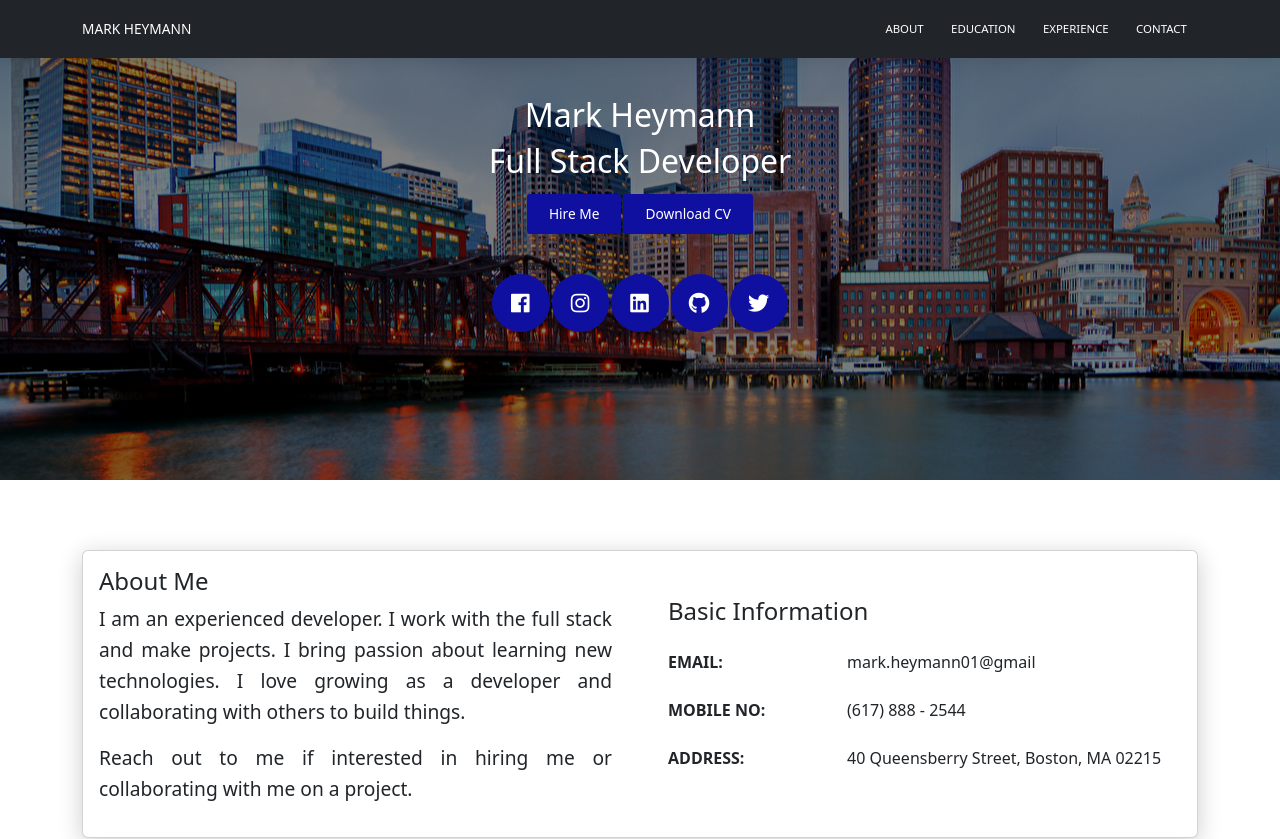
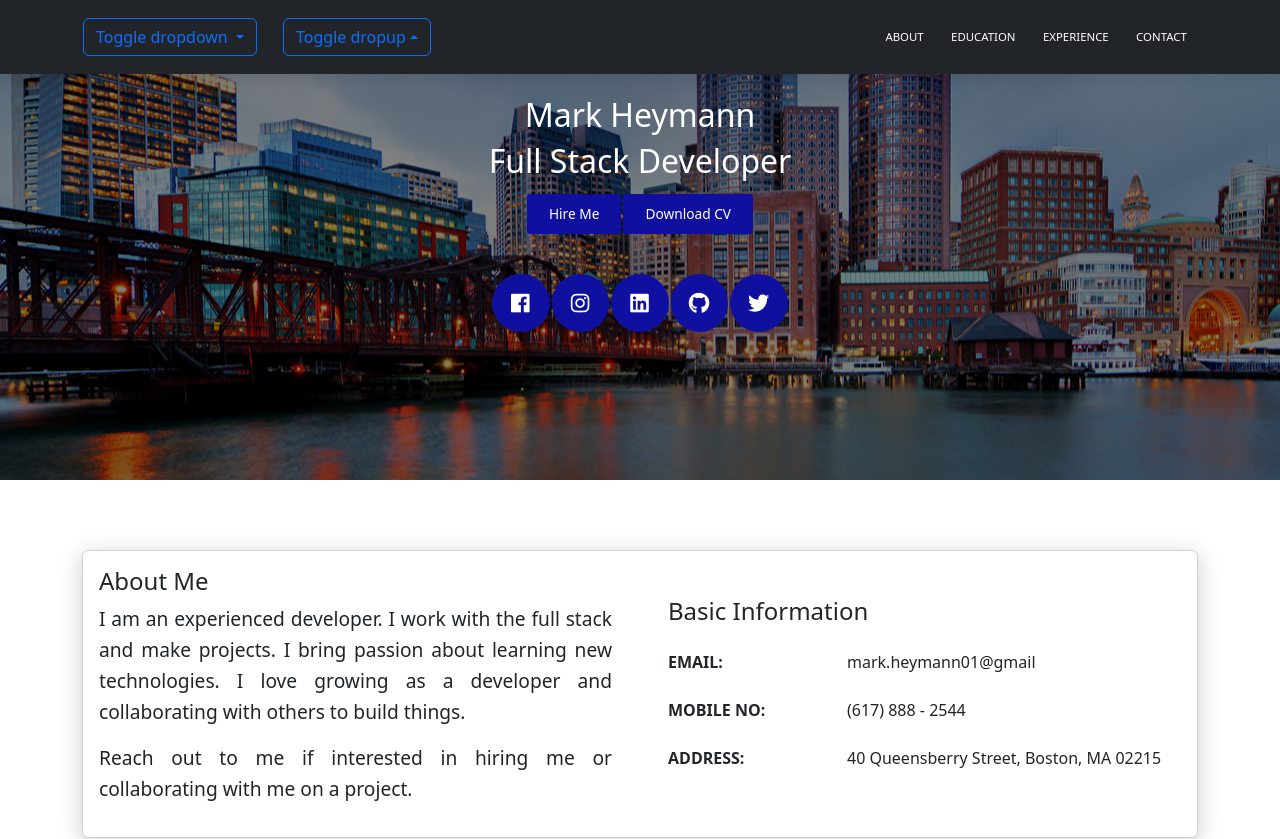
Before and after one commit to heymann-mark/heymann-mark.github.io, an Angular app: page / in a window 1280 px wide. Shown: the top 839 px of the page. Built offline with nearby package versions, Linux system fonts and the light colour scheme.

Commit message:
INtroduced ng-bootstrap for dropdown

```diff
--- a/angular.json
+++ b/angular.json
@@ -17,7 +17,8 @@
             "index": "src/index.html",
             "browser": "src/main.ts",
             "polyfills": [
-              "zone.js"
+              "zone.js",
+              "@angular/localize/init"
             ],
             "tsConfig": "tsconfig.app.json",
             "assets": [
@@ -91,7 +92,8 @@
           "options": {
             "polyfills": [
               "zone.js",
-              "zone.js/testing"
+              "zone.js/testing",
+              "@angular/localize/init"
             ],
             "tsConfig": "tsconfig.spec.json",
             "assets": [
--- a/package.json
+++ b/package.json
@@ -1,5 +1,5 @@
 {
-  "homepage" : "https://heymann-mark.github.io/",
+  "homepage": "https://heymann-mark.github.io/",
   "name": "heymann-mark.github.io",
   "version": "0.0.0",
   "scripts": {
@@ -22,6 +22,7 @@
     "@angular/platform-server": "^18.1.0",
     "@angular/router": "^18.1.0",
     "@angular/ssr": "^18.1.3",
+    "@ng-bootstrap/ng-bootstrap": "^17.0.0",
     "@popperjs/core": "^2.11.8",
     "aos": "^2.3.4",
     "bootstrap": "^5.3.3",
@@ -38,6 +39,7 @@
     "@angular-devkit/build-angular": "^18.1.3",
     "@angular/cli": "^18.1.3",
     "@angular/compiler-cli": "^18.1.0",
+    "@angular/localize": "^18.1.0",
     "@types/express": "^4.17.17",
     "@types/jasmine": "~5.1.0",
     "@types/node": "^18.18.0",
--- a/src/app/profile/header/header.component.html
+++ b/src/app/profile/header/header.component.html
@@ -3,12 +3,32 @@
       <nav class="navbar navbar-expand-lg fixed-top navbar-dark bg-dark" color-on-scroll="400">
           <div class="container">
           <div class="navbar-translate">
-              <a class="navbar-brand" href="#" rel="tooltip">Mark Heymann</a>
-              <button class="navbar-toggler navbar-toggler" type="button" data-toggle="collapse" data-target="#navigation" aria-controls="navigation" aria-expanded="false" aria-label="Toggle navigation">
-                <span class="navbar-toggler-bar bar1"></span>
-                <span class="navbar-toggler-bar bar2"></span>
-                <span class="navbar-toggler-bar bar3"></span>
-            </button>
+            <div class="row">
+              <div class="col">
+                <div ngbDropdown class="d-inline-block">
+                  <button type="button" class="btn btn-outline-primary" id="dropdownBasic1" ngbDropdownToggle>
+                    Toggle dropdown
+                  </button>
+                  <div ngbDropdownMenu aria-labelledby="dropdownBasic1">
+                    <button ngbDropdownItem>Action - 1</button>
+                    <button ngbDropdownItem>Another Action</button>
+                    <button ngbDropdownItem>Something else is here</button>
+                  </div>
+                </div>
+              </div>
+
+              <div class="col text-end">
+                <div ngbDropdown placement="top-end" class="d-inline-block">
+                  <button type="button" class="btn btn-outline-primary" id="dropdownBasic2" ngbDropdownToggle>Toggle dropup</button>
+                  <div ngbDropdownMenu aria-labelledby="dropdownBasic2">
+                    <button ngbDropdownItem>Action - 1</button>
+                    <button ngbDropdownItem>Another Action</button>
+                    <button ngbDropdownItem>Something else is here</button>
+                  </div>
+                </div>
+              </div>
+            </div>
+
           </div>
           <div class="collapse navbar-collapse justify-content-end" id="navigation">
               <ul class="navbar-nav">
--- a/src/app/profile/header/header.component.ts
+++ b/src/app/profile/header/header.component.ts
@@ -1,9 +1,9 @@
 import { Component, OnInit } from '@angular/core';
-
+import { NgbDropdownModule } from '@ng-bootstrap/ng-bootstrap';
 @Component({
   selector: 'app-header',
   standalone: true,
-  imports: [],
+  imports: [NgbDropdownModule],
   templateUrl: './header.component.html',
   styleUrl: './header.component.css'
 })
--- a/src/index.html
+++ b/src/index.html
@@ -11,7 +11,7 @@
   <link rel="icon" type="image/x-icon" href="favicon.ico">
   <link rel="stylesheet" href="./assets/css/nowui.css" />
   <script src="https://ajax.googleapis.com/ajax/libs/angularjs/1.6.9/angular.min.js"></script>
-  <script src="https://ajax.googleapis.com/ajax/libs/jquery/3.5.1/jquery.min.js"></script>
+  <!--<script src="https://ajax.googleapis.com/ajax/libs/jquery/3.5.1/jquery.min.js"></script>-->
 
 
 </head>
--- a/src/main.ts
+++ b/src/main.ts
@@ -1,3 +1,5 @@
+/// <reference types="@angular/localize" />
+
 import { bootstrapApplication } from '@angular/platform-browser';
 import { appConfig } from './app/app.config';
 import { AppComponent } from './app/app.component';
--- a/tsconfig.app.json
+++ b/tsconfig.app.json
@@ -5,7 +5,8 @@
   "compilerOptions": {
     "outDir": "./out-tsc/app",
     "types": [
-      "node"
+      "node",
+      "@angular/localize"
     ]
   },
   "files": [
```
Also changed, not shown: 2 other files (tests, documents, lock files or other folders).
